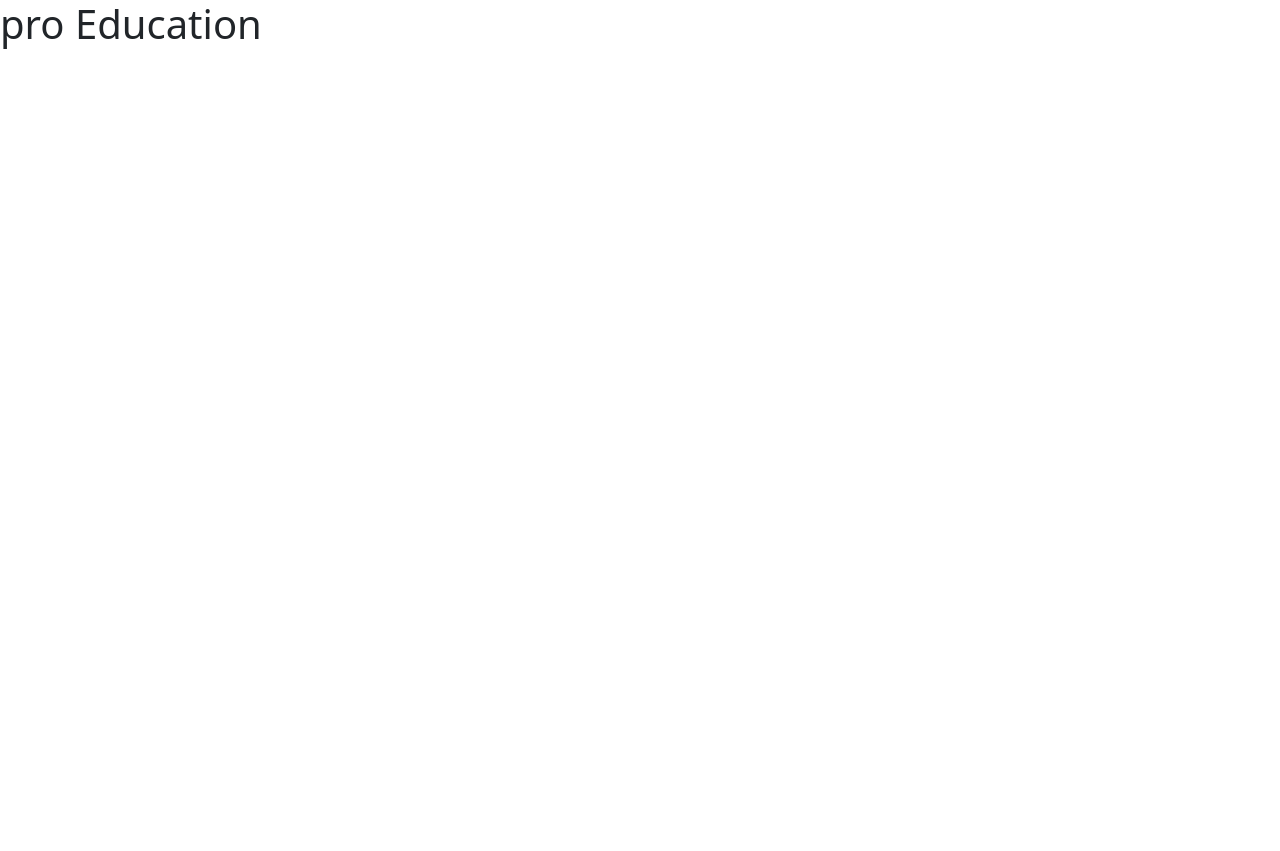
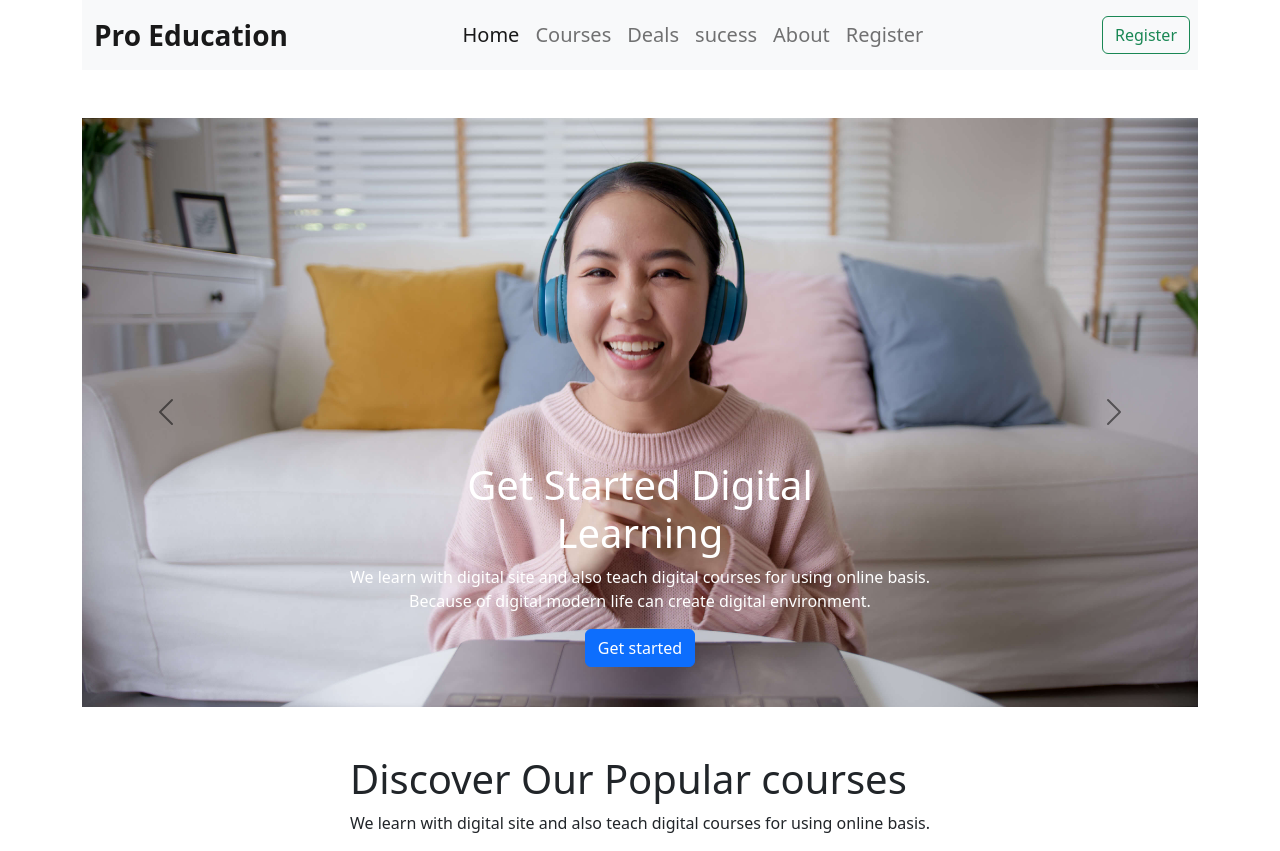
Before and after one commit to moriamakter/pro-education, a plain HTML site: page index.html in a window 1280 px wide. Before the commit the page ends 800 px from the top, so only its background shows below. Drawn offline with nearby package versions, Linux system fonts and the light colour scheme.

Commit message:
navbar and carousal commit

```diff
--- a/index.html
+++ b/index.html
@@ -10,7 +10,81 @@
 </head>
 
 <body>
-    <h1>pro Education</h1>
+    <!-- ..start.. -->
+    <header class="container">
+        <nav class="navbar navbar-expand-lg bg-light">
+            <div class="container-fluid">
+                <a class="navbar-brand fw-bold fs-3" href="#">Pro Education</a>
+                <button class="navbar-toggler" type="button" data-bs-toggle="collapse"
+                    data-bs-target="#navbarNavDropdown" aria-controls="navbarNavDropdown" aria-expanded="false"
+                    aria-label="Toggle navigation">
+                    <span class="navbar-toggler-icon"></span>
+                </button>
+                <div class="collapse navbar-collapse justify-content-center fs-5 position-relative word text-wrap"
+                    id="navbarNavDropdown">
+                    <ul class="navbar-nav">
+                        <li class="nav-item">
+                            <a class="nav-link active" aria-current="page" href="#">Home</a>
+                        </li>
+                        <li class="nav-item">
+                            <a class="nav-link" href="#">Courses</a>
+                        </li>
+                        <li class="nav-item">
+                            <a class="nav-link" href="#">Deals</a>
+                        </li>
+                        <li class="nav-item">
+                            <a class="nav-link" href="#">sucess</a>
+                        </li>
+                        <li class="nav-item">
+                            <a class="nav-link" href="#">About</a>
+                        </li>
+                        <li class="nav-item">
+                            <a class="nav-link" href="#">Register</a>
+                        </li>
+                    </ul>
+                </div>
+            </div>
+            <div class="justify-content-right p-2">
+                <button class="btn btn-outline-success" type="submit">Register</button>
+            </div>
+        </nav>
+        <section class="mt-5">
+            <div id="carouselExampleDark" class="carousel carousel-dark slide" data-bs-ride="carousel">
+                <div class="carousel-inner">
+                    <div class="carousel-item active" data-bs-interval="10000">
+                        <img src="edTech-website-main/images/cover/cover-3.jpg" class="d-block w-100" alt="...">
+                        <div class="carousel-caption aling-horizontal-center">
+                            <div class="text-white">
+                                <h1>Get Started Digital<br> Learning</h1>
+                                <p>We learn with digital site and also teach digital courses for using online basis.<br>
+                                    Because of digital modern life can create digital environment.</p>
+                            </div>
+                            <div>
+                                <button type="button" class="btn btn-primary">Get started</button>
+                            </div>
+
+                        </div>
+                    </div>
+                </div>
+                <button class="carousel-control-prev" type="button" data-bs-target="#carouselExampleDark"
+                    data-bs-slide="prev">
+                    <span class="carousel-control-prev-icon" aria-hidden="true"></span>
+                    <span class="visually-hidden">Previous</span>
+                </button>
+                <button class="carousel-control-next" type="button" data-bs-target="#carouselExampleDark"
+                    data-bs-slide="next">
+                    <span class="carousel-control-next-icon" aria-hidden="true"></span>
+                    <span class="visually-hidden">Next</span>
+                </button>
+            </div>
+        </section>
+        <section class="cotainer mt-5 d-flex justify-content-center">
+            <div>
+                <h1>Discover Our Popular courses</h1>
+                <p>We learn with digital site and also teach digital courses for using online basis.</p>
+            </div>
+        </section>
+    </header>
 
     <script src="https://cdn.jsdelivr.net/npm/bootstrap@5.2.0/dist/js/bootstrap.bundle.min.js"></script>
 </body>
```
